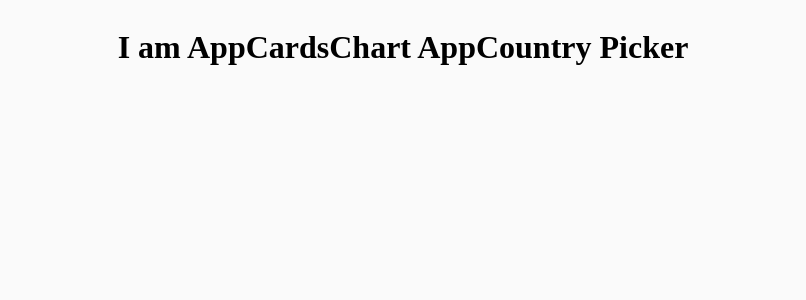
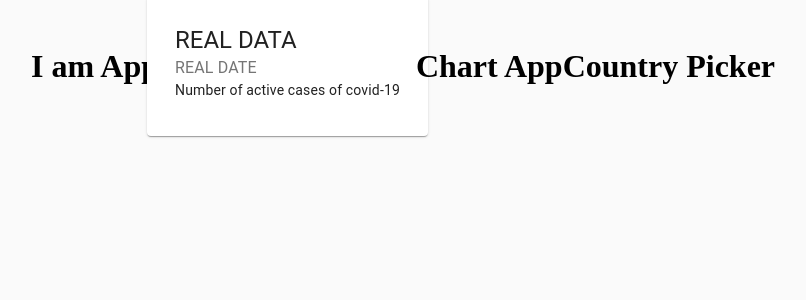
Before and after one commit to jamesoyanna/covid-19-tracker-app, a React (Create React App) app: page / in a window 1280 px wide. Shown: the top 300 px of the page, without its empty margins (237-1043 px from the left). Built offline with nearby package versions, Linux system fonts and the light colour scheme; no server answers.

Commit message:
added material ui design

```diff
--- a/src/components/Cards/Cards.jsx
+++ b/src/components/Cards/Cards.jsx
@@ -1,9 +1,22 @@
 import React from 'react';
+import {Card, CardContent, Typography, Grid} from "@material-ui/core";
+import styles from './Cards.module.css';
 
 const Cards = (props)=>{
     console.log(props);
     return(
-        <h1>Cards</h1>
+       <div className={styles.container}>
+           <Grid container spacing={3} justify="center">
+             <Grid item component={Card}>
+                 <CardContent>
+                     <Typography color="textSecondary" gutterBotom="Infected"></Typography>
+                     <Typography variant="h5">REAL DATA</Typography>
+                     <Typography color="textSecondary">REAL DATE</Typography>
+                     <Typography variant="body2">Number of active cases of covid-19</Typography>
+                 </CardContent>
+                 </Grid>
+           </Grid>
+       </div>
     )
 }
  export default Cards;
```
